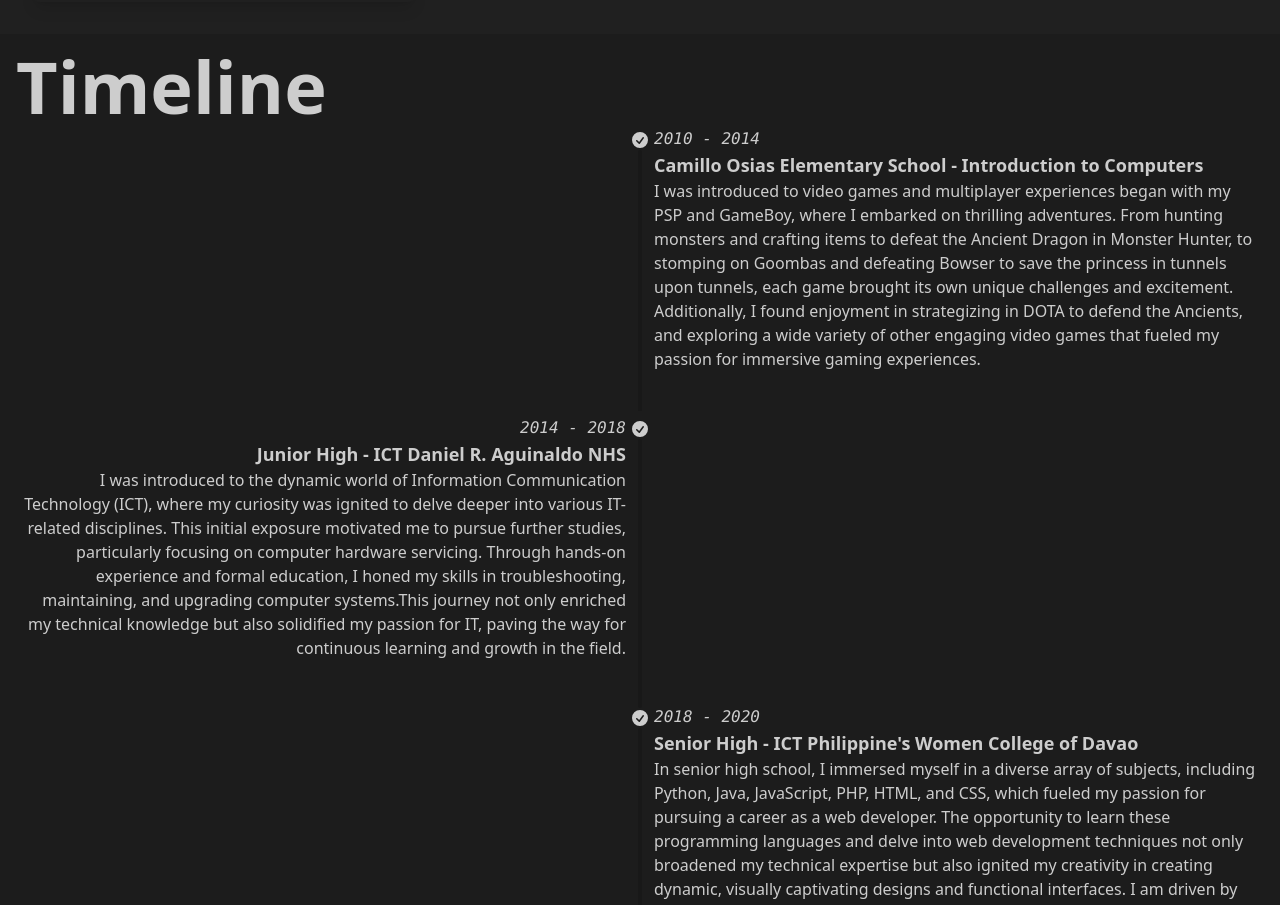
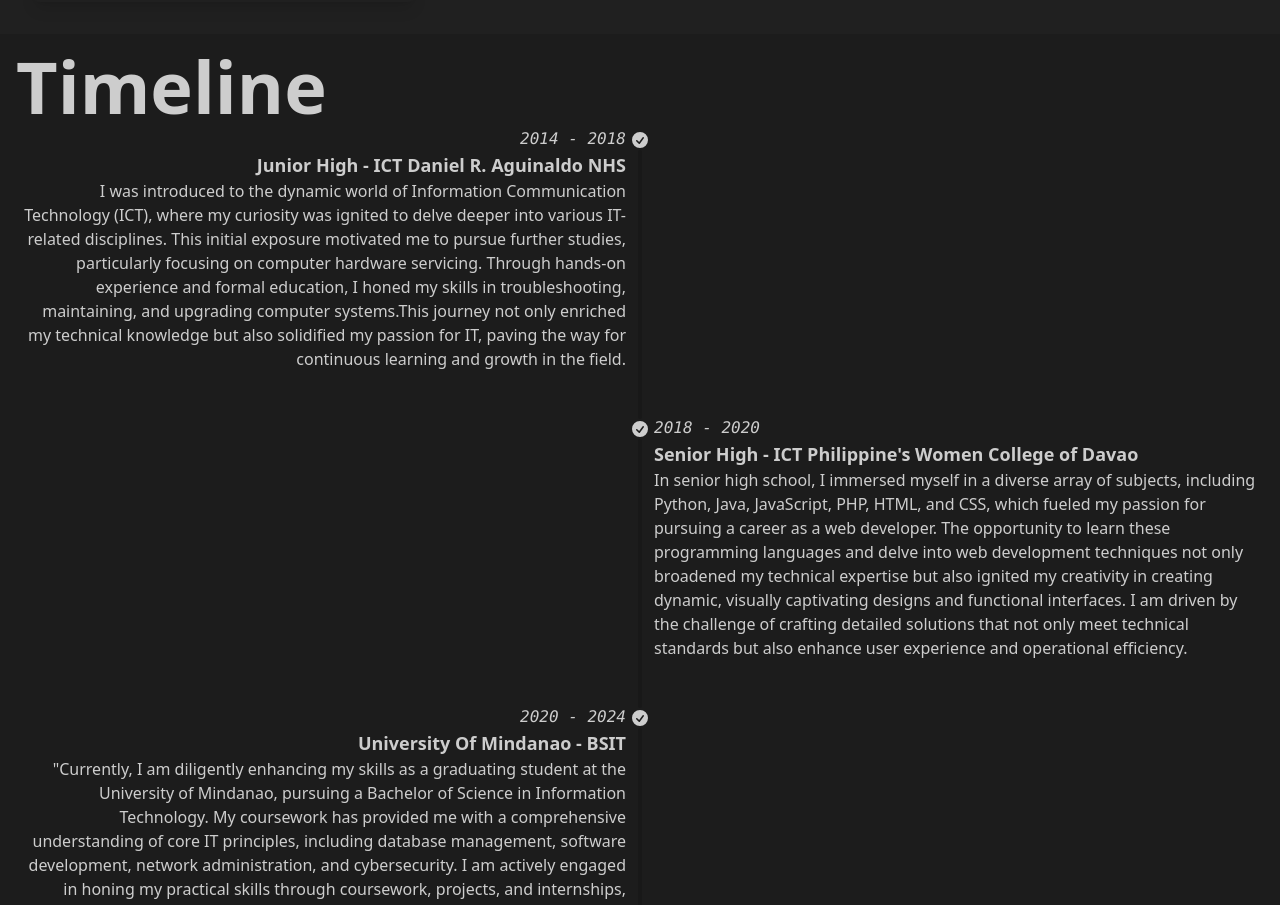
Before and after one commit to zosarillana/portfolio_react, a React (Vite) app: page / in a window 1280 px wide. Shown: the part 5080-5985 px from the top of the page. Built offline with nearby package versions, Linux system fonts and the light colour scheme.

Commit message:
timeline update

```diff
--- a/src/components/sections/hero/Timeline.jsx
+++ b/src/components/sections/hero/Timeline.jsx
@@ -17,38 +17,6 @@ export const Timeline = () => {
             Timeline
           </h1>
           <ul className="mt timeline timeline-snap-icon max-md:timeline-compact timeline-vertical">
-            <li>
-              <div className="timeline-middle">
-                <svg
-                  xmlns="http://www.w3.org/2000/svg"
-                  viewBox="0 0 20 20"
-                  fill="currentColor"
-                  className="h-5 w-5">
-                  <path
-                    fillRule="evenodd"
-                    d="M10 18a8 8 0 100-16 8 8 0 000 16zm3.857-9.809a.75.75 0 00-1.214-.882l-3.483 4.79-1.88-1.88a.75.75 0 10-1.06 1.061l2.5 2.5a.75.75 0 001.137-.089l4-5.5z"
-                    clipRule="evenodd"
-                  />
-                </svg>
-              </div>
-              <div className="timeline-end mb-10">
-                <time className="font-mono italic">2010 - 2014</time>
-                <div className="text-lg font-black">
-                  Camillo Osias Elementary School - Introduction to Computers
-                </div>
-                I was introduced to video games and multiplayer experiences
-                began with my PSP and GameBoy, where I embarked on thrilling
-                adventures. From hunting monsters and crafting items to defeat
-                the Ancient Dragon in Monster Hunter, to stomping on Goombas and
-                defeating Bowser to save the princess in tunnels upon tunnels,
-                each game brought its own unique challenges and excitement.
-                Additionally, I found enjoyment in strategizing in DOTA to
-                defend the Ancients, and exploring a wide variety of other
-                engaging video games that fueled my passion for immersive gaming
-                experiences.
-              </div>
-              <hr />
-            </li>
             <li>
               <div className="timeline-middle">
                 <svg
```
